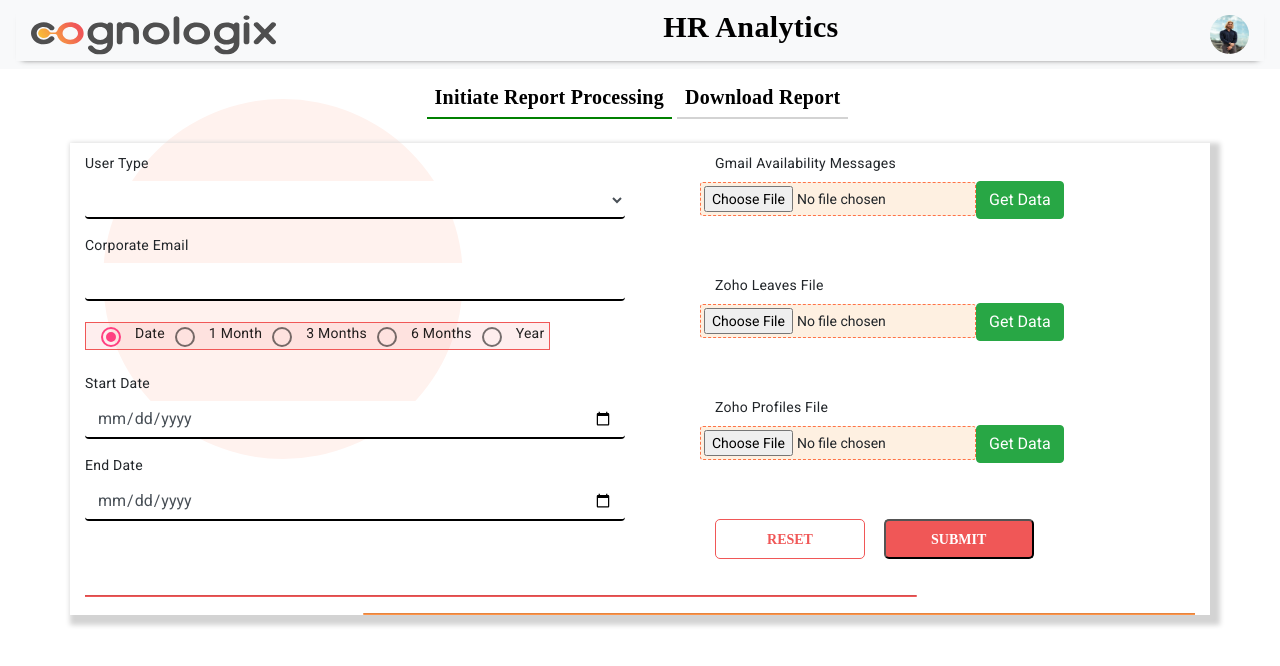
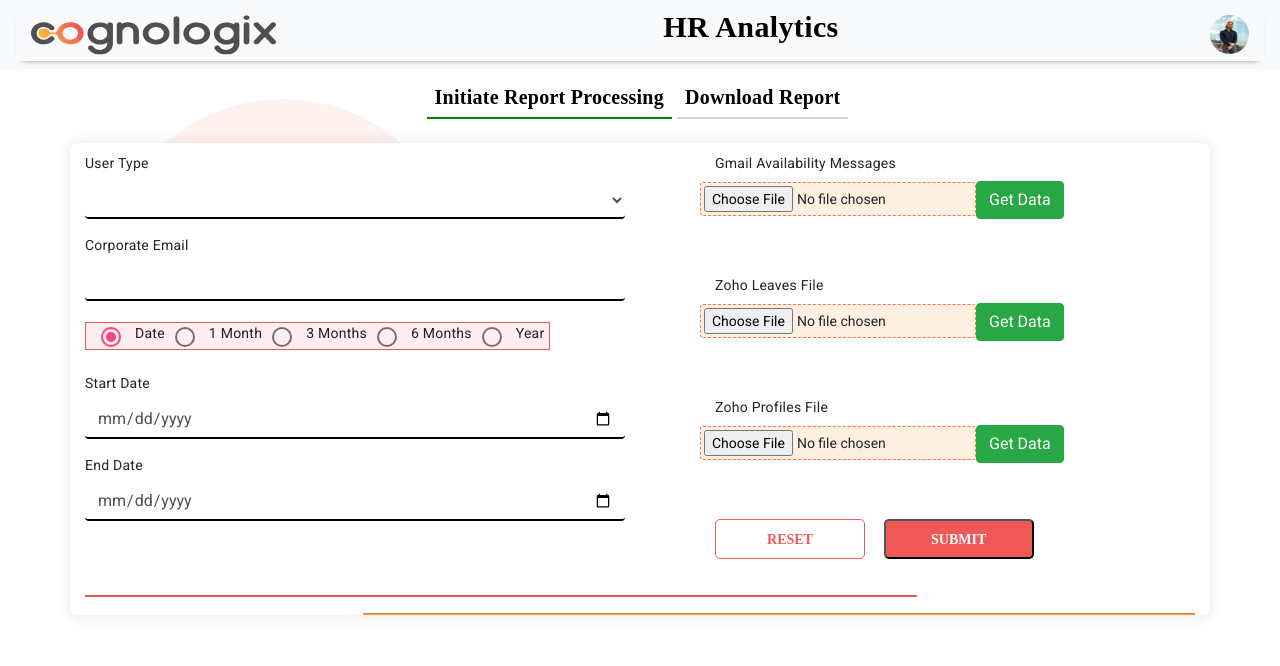
Before and after one commit to avadhut-kore-cognologix/hr-analytics-ui, an Angular app: page /initiate-report-processing in a window 1280 px wide. Shown: the top 666 px of the page. Built offline with nearby package versions, Linux system fonts and the light colour scheme.

Commit message:
updated div style

```diff
--- a/src/app/app.component.css
+++ b/src/app/app.component.css
@@ -28,8 +28,10 @@
 }
 
 .mt-3 {
-    box-shadow: 5px 5px 5px 5px lightgray;
+    box-shadow: 0px 1px 15px rgba(0, 0, 0, 0.1);
+    border-radius: 8px;
     position: relative;
+    background-color: white;
 }
 
 .app-title {
```
